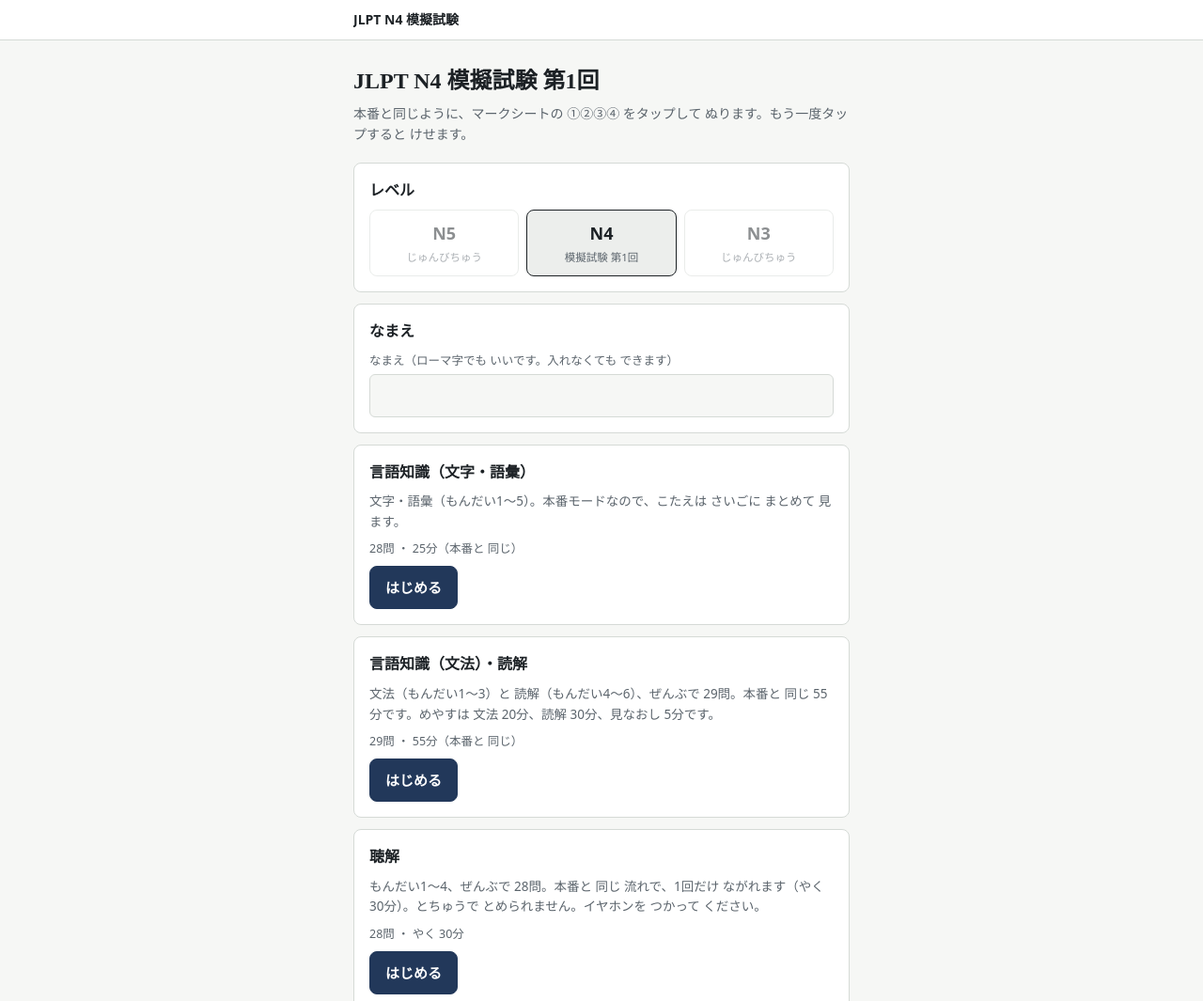
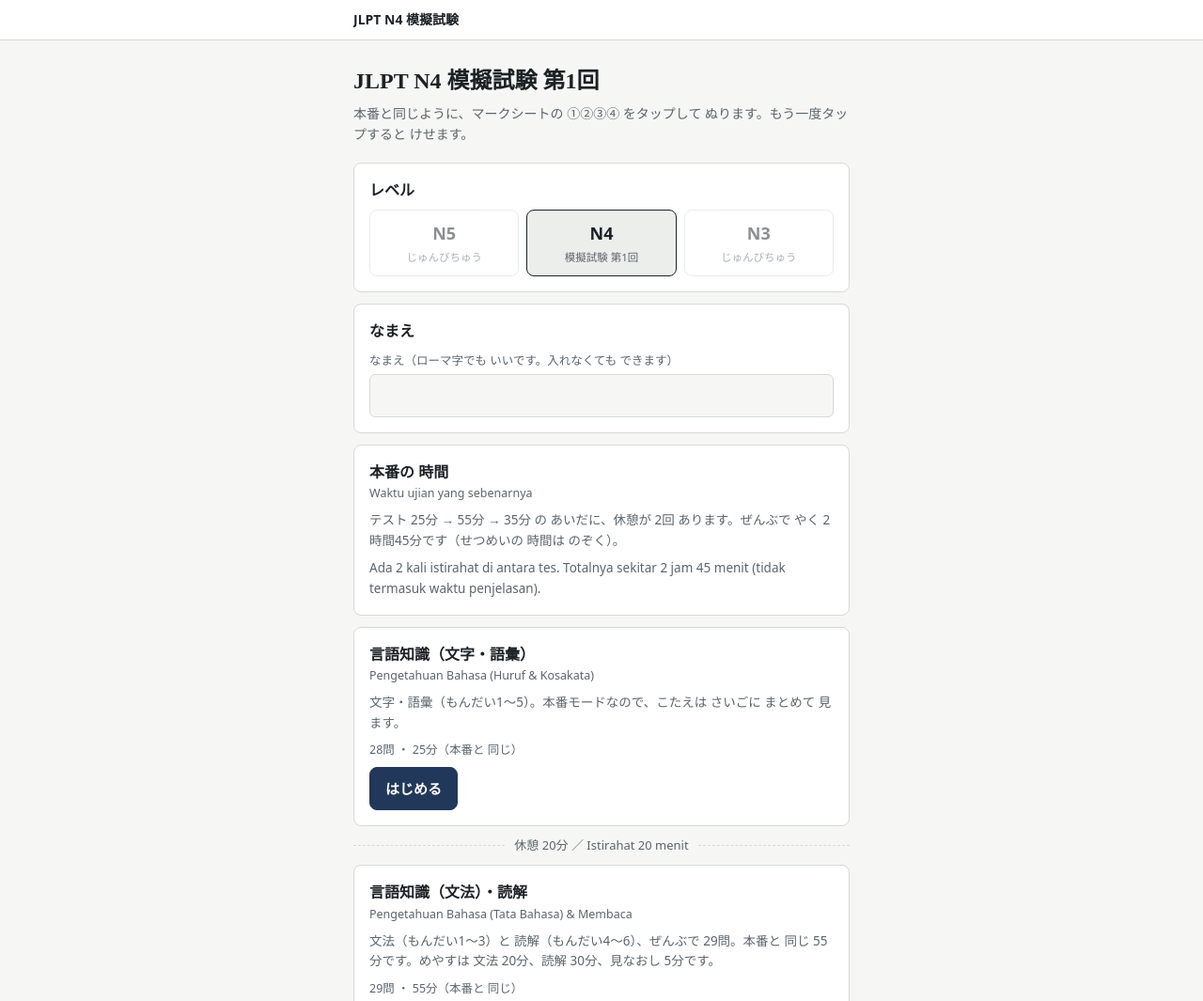
Before and after one commit to ijfa-tc/jlpt, a plain HTML site: page index.html in a window 1280 px wide. Shown: the top 1065 px of the page at 94% size. Drawn offline with Linux system fonts and the light colour scheme; a web font is replaced by a local one.

Commit message:
ホームに本番の時間・休憩とインドネシア語のテスト名を追加

```diff
--- a/index.html
+++ b/index.html
@@ -91,6 +91,10 @@ h1{font-family:var(--f-paper);font-size:24px;margin:24px 0 4px;text-wrap:balance
 .card h3{margin:0;font-size:16px}
 .card p{margin:0;color:var(--muted);font-size:13.5px}
 .card .meta{font-size:12.5px;color:var(--muted);font-variant-numeric:tabular-nums}
+.card h3 .idn{display:block;font-size:12.5px;font-weight:400;color:var(--muted)}
+.brk{display:flex;align-items:center;gap:10px;margin:-2px 0 10px;color:var(--muted);font-size:13px}
+.brk::before,.brk::after{content:"";flex:1;border-top:1px dashed var(--rule)}
+.sched{font-variant-numeric:tabular-nums}
 .score{font-size:40px;font-weight:700;font-variant-numeric:tabular-nums;line-height:1.1}
 .score small{font-size:16px;color:var(--muted);font-weight:400}
 .rv{border:1px solid var(--rule);border-radius:8px;background:var(--sheet-bg);padding:14px;display:grid;gap:8px;margin-bottom:10px}
@@ -163,7 +167,7 @@ h1{font-family:var(--f-paper);font-size:24px;margin:24px 0 4px;text-wrap:balance
 <div class="overlay" id="overlay" hidden></div>
 
 <script>
-let SECS, LISTEN, S, SEC;
+let SECS, LISTEN, S, SEC, BREAKS = [];
 let CATALOG = null, TEST = null, VERSION = "";
 function initState(){
   S = {name:"", view:"home", idx:0, ans:{}, done:{}, listen:0, timerEnd:0, timerId:0, ex:{}, playing:false};
@@ -225,10 +229,13 @@ function levelCard(){
 function home(){
   stopTimer(); stopAudio(); S.view="home"; setHeader(`JLPT ${TEST.level} 模擬試験`, false);
   $("strip").hidden = true;
-  const secCards = SECS.map(sec => {
+  // 本番の 休憩（テストの あいだ）。データに breaks が あれば 表示する
+  const BRK = BREAKS;
+  const brkHTML = m => m ? `<div class="brk">休憩 ${m}分 ／ Istirahat ${m} menit</div>` : "";
+  const secCards = SECS.map((sec, k) => {
     const answered = S.ans[sec.id].filter(Boolean).length;
-    return `<div class="card">
-      <h3>${sec.name}</h3>
+    return (k ? brkHTML(BRK[k-1]) : "") + `<div class="card">
+      <h3>${sec.name}${sec.nameId ? `<span class="idn">${sec.nameId}</span>` : ""}</h3>
       <p>${sec.desc || ""}</p>
       <div class="meta">${sec.items.length}問 ・ ${sec.minutes}分（本番と 同じ）</div>
       <div><button class="btn" data-sec="${sec.id}">${S.done[sec.id]?"結果を見る":(answered?"つづける":"はじめる")}</button></div>
@@ -241,9 +248,11 @@ function home(){
       <h3>なまえ</h3>
       <label class="one-field" for="nm">なまえ（ローマ字でも いいです。入れなくても できます）<input id="nm" autocomplete="name" value="${S.name.replace(/"/g,"&quot;")}"></label>
     </div>
+    ${schedCard()}
     ${secCards}
+    ${brkHTML(BRK[SECS.length-1])}
     <div class="card">
-      <h3>${LISTEN.name}</h3>
+      <h3>${LISTEN.name}${LISTEN.nameId ? `<span class="idn">${LISTEN.nameId}</span>` : ""}</h3>
       <p>${LISTEN.desc || ""}</p>
       <div class="meta">${LI().length}問 ・ やく 30分</div>
       <div><button class="btn" id="goListen">${S.done.listen?"結果を見る":"はじめる"}</button></div>
@@ -255,6 +264,19 @@ function home(){
     S.done[SEC.id] ? result(SEC.id) : (S.idx=0, question(S.ans[SEC.id].findIndex(v=>!v) > 0 ? S.ans[SEC.id].findIndex(v=>!v) : 0));
   });
   $("goListen").onclick = () => { saveName(); S.done.listen ? result("listen") : listen(); };
+}
+
+/* 本番の 時間わり（テストと 休憩の 合計） */
+function schedCard(){
+  const BRK = BREAKS; if(!BRK.length) return "";
+  const mins = SECS.map(s=>s.minutes).concat([LISTEN.minutes]);
+  const total = mins.reduce((a,b)=>a+b,0) + BRK.reduce((a,b)=>a+b,0);
+  const h = Math.floor(total/60), m = total%60;
+  return `<div class="card sched">
+    <h3>本番の 時間<span class="idn">Waktu ujian yang sebenarnya</span></h3>
+    <p>テスト ${mins.join("分 → ")}分 の あいだに、休憩が ${BRK.length}回 あります。ぜんぶで やく ${h}時間${m?m+"分":""}です（せつめいの 時間は のぞく）。</p>
+    <p>Ada ${BRK.length} kali istirahat di antara tes. Totalnya sekitar ${h} jam${m?" "+m+" menit":""} (tidak termasuk waktu penjelasan).</p>
+  </div>`;
 }
 
 /* ---------- paper (one question) ---------- */
@@ -581,7 +603,7 @@ async function boot(){
     const want = new URLSearchParams(location.search).get("t");
     TEST = all.find(t => t.id === want) || all.find(t => t.level === "N4") || all[0];
     const data = await (await fetch(TEST.id + ".json?t=" + Date.now())).json();
-    SECS = data.sections; LISTEN = data.listen; VERSION = data.version || "";
+    SECS = data.sections; LISTEN = data.listen; VERSION = data.version || ""; BREAKS = data.breaks || [];
   }catch(e){
     $("app").innerHTML = '<p class="lead" style="margin-top:24px">問題を 読みこめませんでした。インターネットの 接続を たしかめて、ページを 読みこみなおして ください。</p>';
     return;
```
Also changed, not shown: n4-mock01.json.
